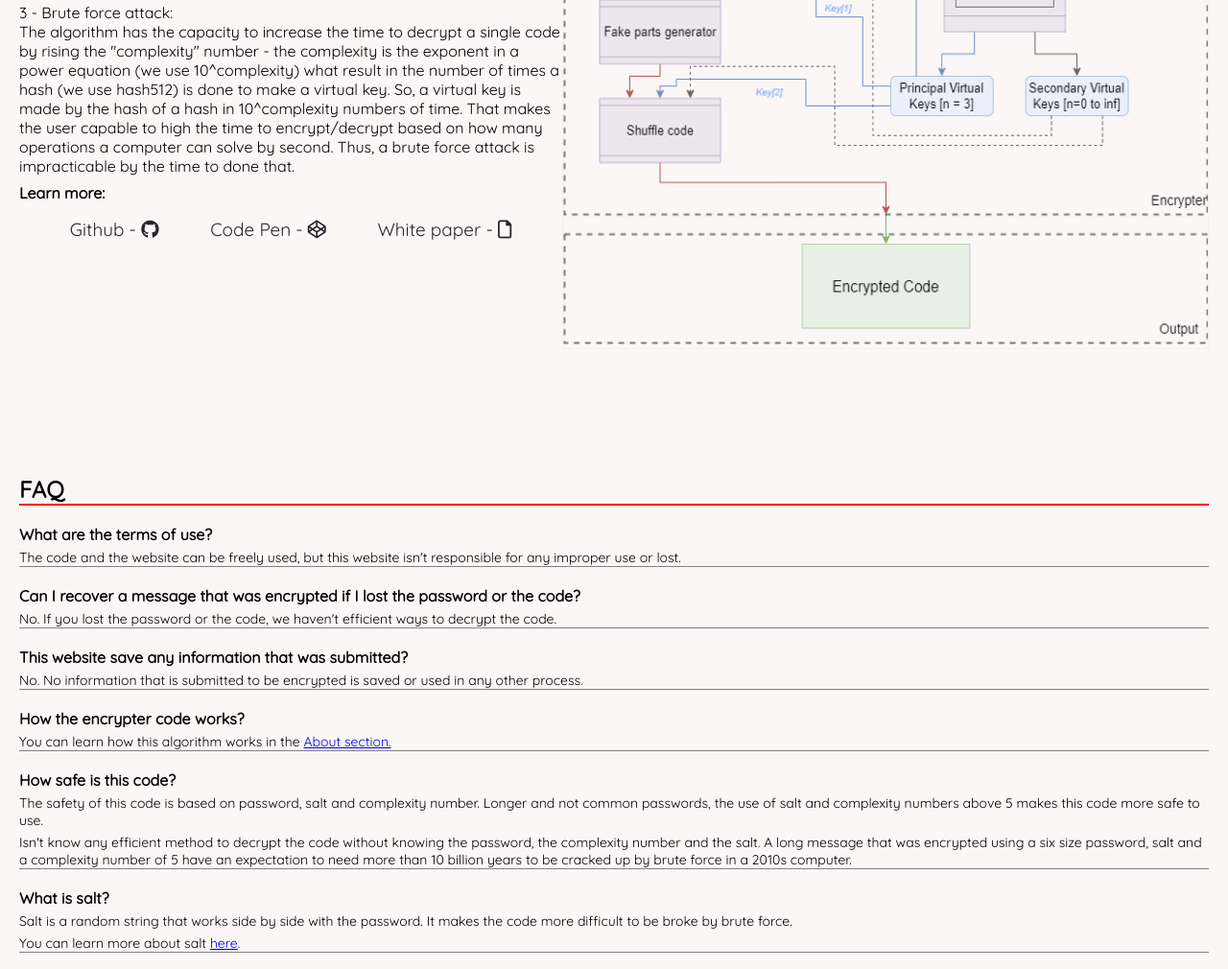
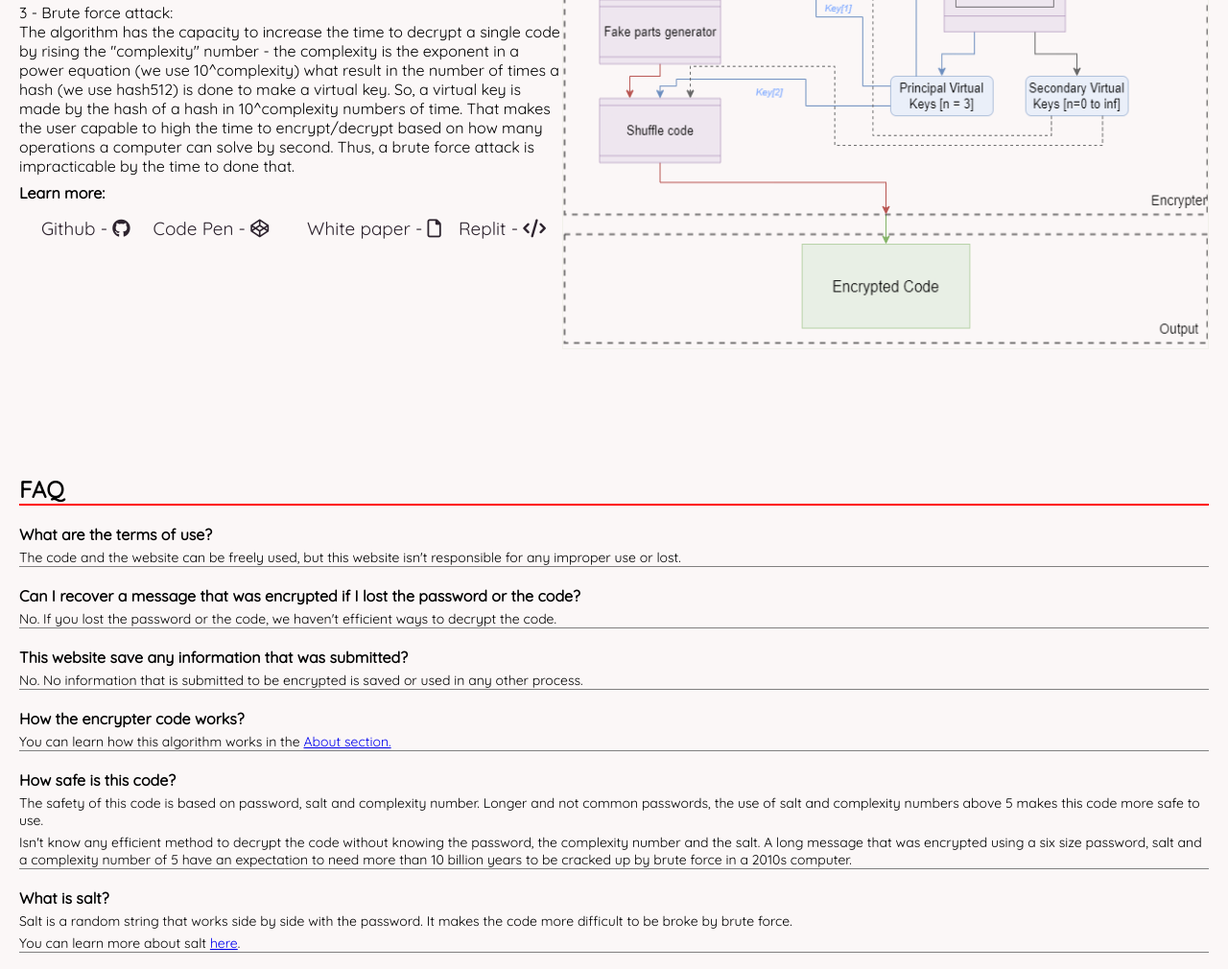
Before and after one commit to BernP/BernP.github.io, a plain HTML site: page index.html in a window 1280 px wide. Shown: the part 1337-2347 px from the top of the page at 96% size. Drawn offline with nearby package versions, Linux system fonts and the light colour scheme.

Commit message:
Update index.html

```diff
--- a/index.html
+++ b/index.html
@@ -158,9 +158,14 @@
                 </span>
                 <h4>Learn more:</h4>
                 <div class="learn-more">
-                    <a href="https://github.com/BernP/hash-encrypter" target="_blank" >Github - <i class="fab fa-github"></i></a>
-                    <a href="https://codepen.io/bernp/pen/vYRLqNJ" target="_blank" >Code Pen - <i class="fab fa-codepen"></i></a>
-                    <a href="#" target="_blank" >White paper - <i class="far fa-file"></i></a>
+                    <div class="learn-container">
+                        <div class="learn-link-box"><a href="https://github.com/BernP/hash-encrypter" target="_blank" >Github - <i class="fab fa-github"></i></a></div>
+                        <div class="learn-link-box"><a href="https://codepen.io/bernp/pen/vYRLqNJ" target="_blank" >Code Pen - <i class="fab fa-codepen"></i></a></div>
+                    </div>
+                    <div class="learn-container">
+                        <div class="learn-link-box"><a href="#" target="_blank" >White paper - <i class="far fa-file"></i></a></div>
+                        <div class="learn-link-box"><a href="https://replit.com/@BernP/Hash-Encrypter" target="_blank" >Replit - <i class="fa-solid fa-code"></i></a></div>
+                    </div>
                 </div>
             </div>
             <div class="diagram-container">
```
